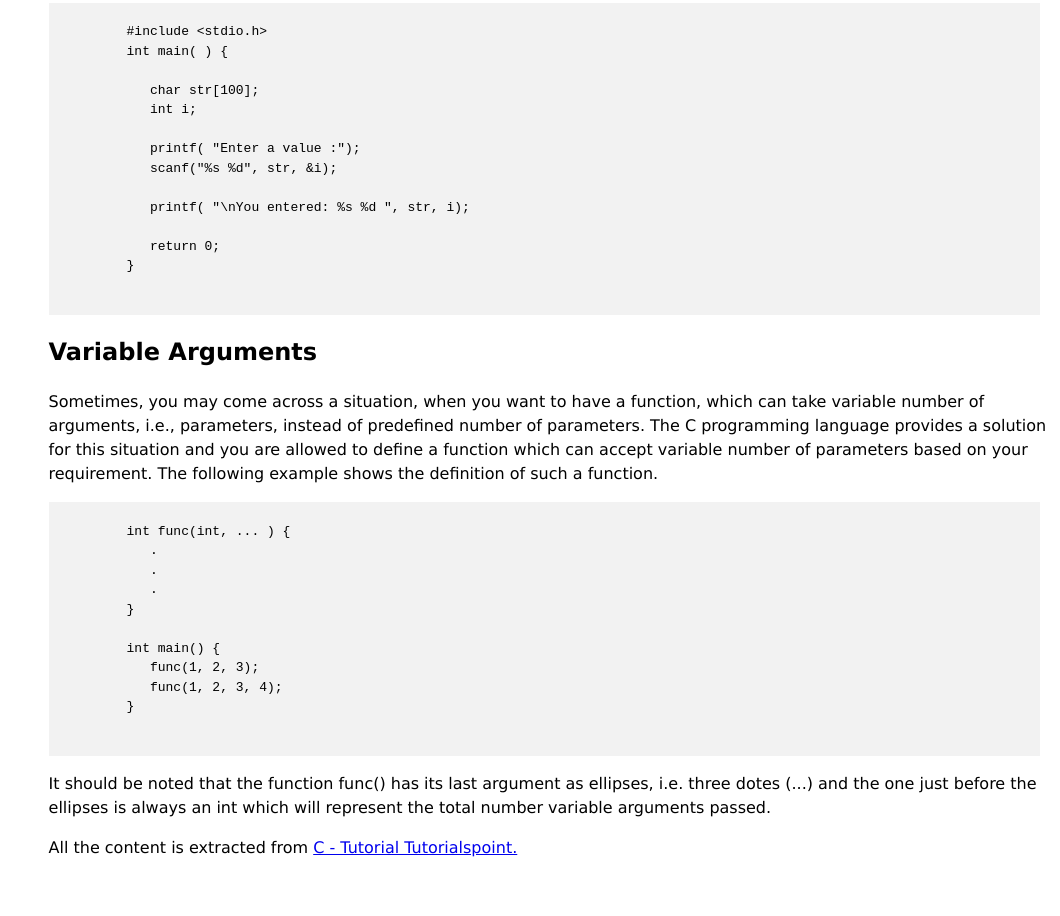
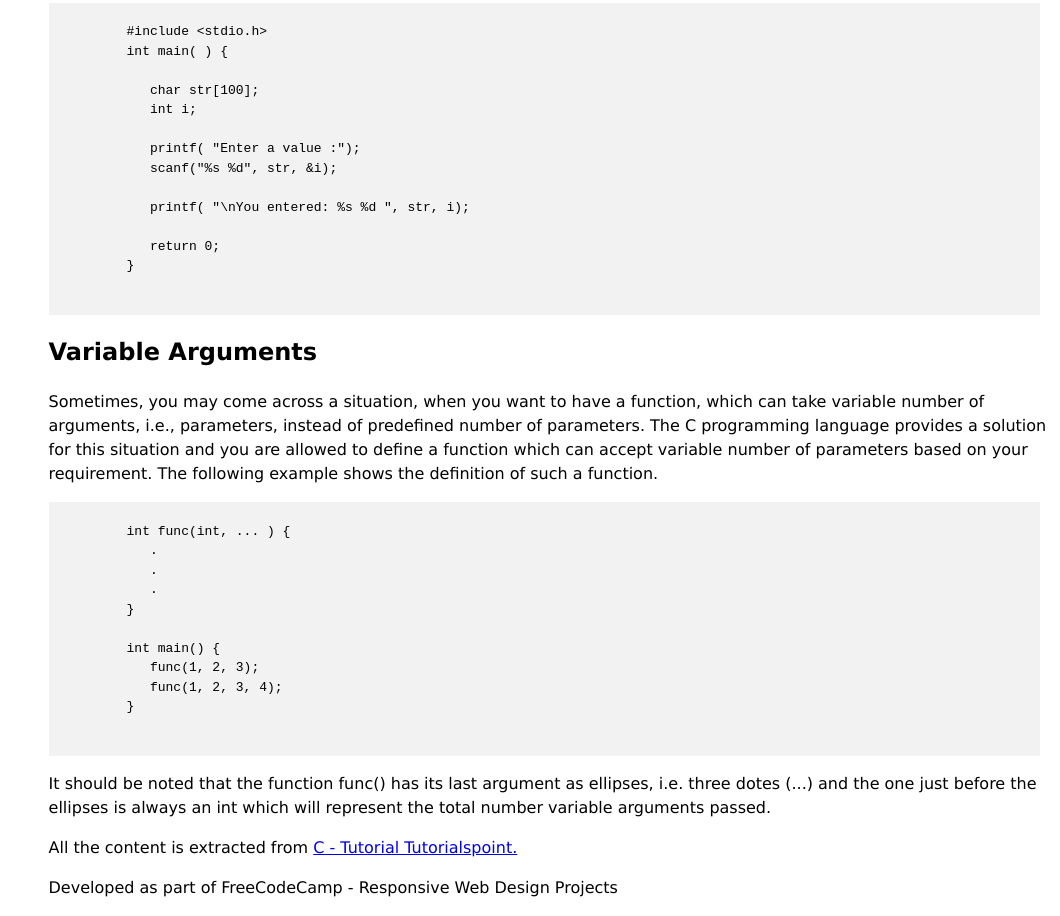
Before and after one commit to santu369/FreeCodeCamp-TechnicalDocumentationPage, a plain HTML site: page index.html in a window 1280 px wide. Shown: the part 9453-10369 px from the top of the page, without its empty margins (220-1280 px from the left). Before the commit the page ends 10329 px from the top, so only its background shows below. Drawn offline with Linux system fonts and the light colour scheme.

Commit message:
Updated Content - Second Commit
Updated index.html

```diff
--- a/index.html
+++ b/index.html
@@ -465,6 +465,7 @@
       </section>
       <footer>
         <p>All the content is extracted from <a href="https://www.tutorialspoint.com/cprogramming/index.htm" target="_blank">C - Tutorial Tutorialspoint.</a></p>
+		<p>Developed as part of FreeCodeCamp - Responsive Web Design Projects</p>
       </footer>
     </main>
   </body>
```
